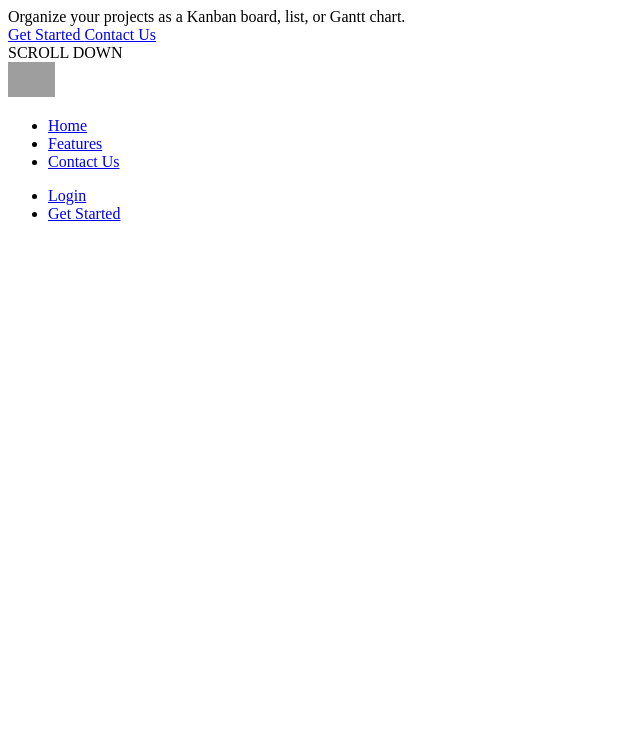
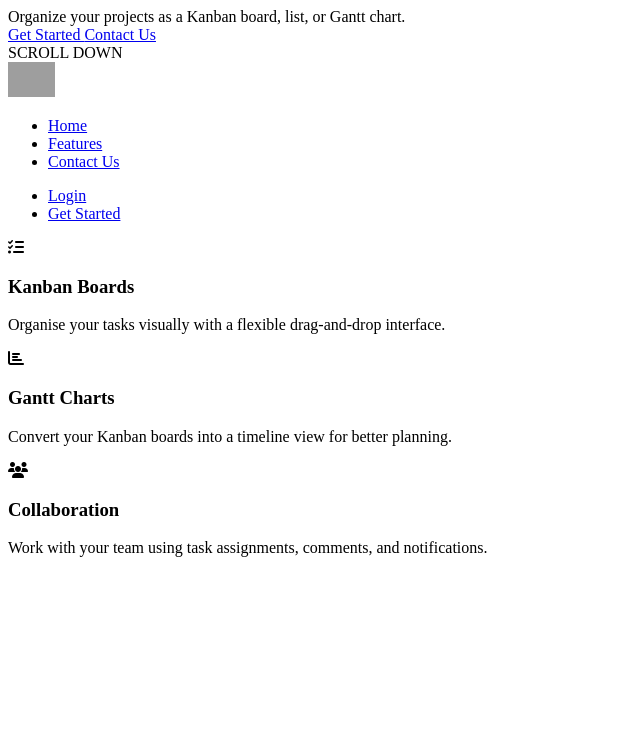
Before and after one commit to David-Coles-DC/planban, a Django app: page / in a window 1280 px wide. Shown: the top 756 px of the page, without its empty margins (0-640 px from the left). Run offline with Django 5.2, Linux system fonts and the light colour scheme; some libraries are stand-ins or nearby versions; grey boxes are pictures that could not be loaded.

Commit message:
Add features section with Kanban boards, Gantt charts, and collaboration details; update styles for improved layout and design consistency

```diff
--- a/templates/home/index.html
+++ b/templates/home/index.html
@@ -91,6 +91,40 @@
                     </ul>
                 </nav>
             </header>
+            <section class="features_outer">
+                <div class="section_inner features">
+                    <div
+                        class="feature"
+                        data-bottom-top="transform: translate(-50vw); opacity: 0"
+                        data-center-top="transform: translate(0vw); opacity: 1"
+                        data-anchor-target=".features_outer"
+                    >
+                        <i class="fas fa-tasks"></i>
+                        <h3>Kanban Boards</h3>
+                        <p>Organise your tasks visually with a flexible drag-and-drop interface.</p>
+                    </div>
+                    <div
+                        class="feature"
+                        data-bottom-top="opacity: 0"
+                        data-center-top="opacity: 1"
+                        data-anchor-target=".features_outer"
+                    >
+                        <i class="fas fa-chart-bar"></i>
+                        <h3>Gantt Charts</h3>
+                        <p>Convert your Kanban boards into a timeline view for better planning.</p>
+                    </div>
+                    <div
+                        class="feature"
+                        data-bottom-top="transform: translate(50vw); opacity: 0"
+                        data-center-top="transform: translate(0vw); opacity: 1"
+                        data-anchor-target=".features_outer"
+                    >
+                        <i class="fas fa-users"></i>
+                        <h3>Collaboration</h3>
+                        <p>Work with your team using task assignments, comments, and notifications.</p>
+                    </div>
+                </div>
+            </section>
         </main>
 
         <!-- Modal HTML -->
```
Also changed, not shown: 1 other file.
